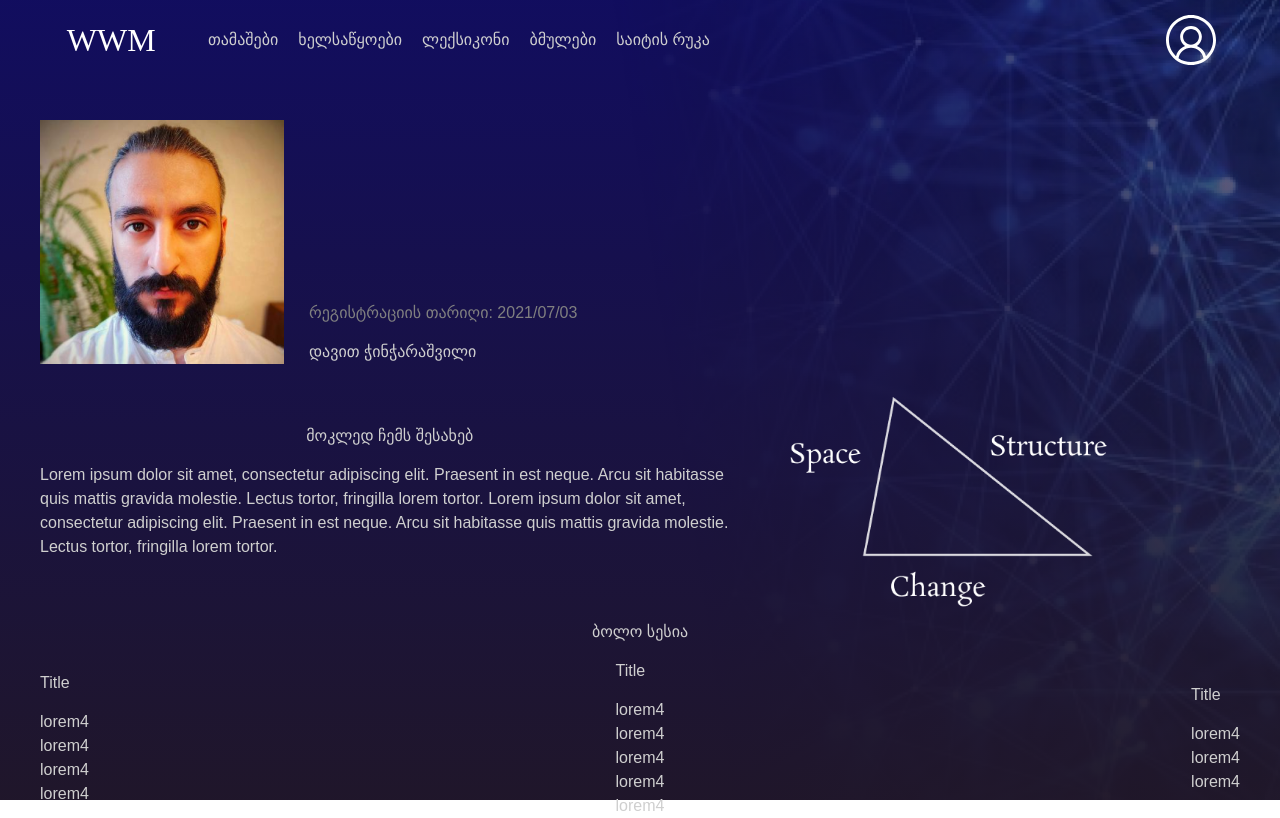
After one commit to davidunilab/davidunilab.wwm, a PHP site: page /profile.php in a window 1280 px wide. The commit adds this page. Run offline with PHP 8.4, Linux system fonts and the light colour scheme; some web fonts are replaced.

Commit message:
added fullscreen

```diff
--- a/css/style.css
+++ b/css/style.css
@@ -15,6 +15,11 @@ html, body, div, span, applet, object, iframe, h1, h2, h3, h4, h5, h6, p, blockq
   font-size: 100%;
   font: inherit;
   vertical-align: baseline;
+  color: #cfcfcf;
+}
+
+h1, h2, h3, h4, h5, h6 {
+  margin-bottom: 15px;
 }
 
 /* HTML5 display-role reset for older browsers */
@@ -23,7 +28,7 @@ article, aside, details, figcaption, figure, footer, header, hgroup, menu, nav,
 }
 
 body {
-  line-height: 1;
+  line-height: 1.5;
 }
 
 ol, ul {
@@ -53,8 +58,17 @@ a {
   text-decoration: none;
 }
 
+.text-center {
+  text-align: center;
+}
+
+.text-right {
+  text-align: right;
+}
+
 .container {
-  max-width: 1440px;
+  max-width: 2000px;
+  width: 100%;
   margin: 0 auto;
   position: relative;
 }
@@ -74,6 +88,7 @@ body {
   background-color: black;
   background-size: cover;
   width: 100%;
+  min-height: 100vh;
   height: 700px;
 }
 
@@ -106,17 +121,26 @@ header nav div {
   -webkit-box-pack: justify;
       -ms-flex-pack: justify;
           justify-content: space-between;
-  width: 50%;
+  -webkit-box-align: center;
+      -ms-flex-align: center;
+          align-items: center;
 }
 
 header nav ul {
   display: -webkit-box;
   display: -ms-flexbox;
   display: flex;
+  -webkit-box-align: center;
+      -ms-flex-align: center;
+          align-items: center;
+  margin-left: 50px;
 }
 
 header nav ul li {
   margin-right: 20px;
+  min-width: -webkit-fit-content;
+  min-width: -moz-fit-content;
+  min-width: fit-content;
 }
 
 header nav ul li a {
@@ -195,7 +219,6 @@ header .site_name {
       justify-content: space-around;
   position: relative;
   top: 150px;
-  padding: 0 40px;
 }
 
 #structure section .container div, #space section .container div, #change section .container div {
@@ -314,4 +337,16 @@ header .site_name {
   width: 70%;
   margin-right: 50px;
 }
+
+#profile .last-session {
+  display: -webkit-box;
+  display: -ms-flexbox;
+  display: flex;
+  -webkit-box-pack: justify;
+      -ms-flex-pack: justify;
+          justify-content: space-between;
+  -webkit-box-align: center;
+      -ms-flex-align: center;
+          align-items: center;
+}
 /*# sourceMappingURL=style.css.map */
--- /dev/null
+++ b/partitions/header.php
@@ -0,0 +1,15 @@
+<html lang="en">
+
+<head>
+  <meta charset="UTF-8">
+  <meta http-equiv="X-UA-Compatible"
+    content="IE=edge">
+  <meta name="viewport"
+    content="width=device-width, initial-scale=1.0">
+  <title>Wonder Wonder Of Mathematics</title>
+  <link rel="stylesheet" href="css/style.css">
+  <link rel="stylesheet"
+    href="//cdn.web-fonts.ge/fonts/bpg-glaho-bold/css/bpg-glaho-bold.min.css">
+</head>
+
+<body>
--- /dev/null
+++ b/partitions/nav.php
@@ -0,0 +1,33 @@
+<?="\n\n"?>
+<header>
+    <div class='container'>
+      <div class='background'></div>
+      <nav>
+        <div>
+          <div class='logo'>
+              <a href="/"><img src="images/logo.svg" alt="Logo"></a>
+          </div>
+          <ul>
+            <li><a href="javascript:void;">თამაშები</a></li>
+            <li><a href="javascript:void;">ხელსაწყოები</a></li>
+            <li><a href="javascript:void;">ლექსიკონი</a></li>
+            <li><a href="javascript:void;">ბმულები</a></li>
+            <li><a href="javascript:void;">საიტის რუკა</a></li>
+          </ul>
+      </div>
+        <a href="profile.php">
+            <img class='profile'src='images/profile.svg'>
+        </a>
+      </nav>
+
+
+      <?php
+      $url = parse_url($_SERVER['REQUEST_URI']);
+
+
+      if (strlen($url["path"]) < 3){
+          print("<div class='site_name'>მათემატიკის საოცარი სამყარო</div>\n");
+      }?>
+    </div>
+  </header>
+  <?="\n\n"?>
--- /dev/null
+++ b/profile.php
@@ -0,0 +1,60 @@
+
+<?php include_once ("partitions/header.php");?>
+<div id="profile">
+ <?php include_once ("partitions/nav.php");?>
+        <section>
+            <div class="container">
+                <div class="profile_info">
+                    <img src="images/Profile_Picture.png" alt="Profile Picture">
+                    <div>
+                        <p class="registred">რეგისტრაციის თარიღი: 2021/07/03</p>
+                        <p class="fullname">დავით ჭინჭარაშვილი</p>
+                    </div>
+                </div>
+            </div>
+
+        </section>
+
+        <section>
+            <div class="bio">
+                <div class="bio-text">
+                    <h1 class="text-center">მოკლედ ჩემს შესახებ</h1>
+                    <p>
+                       Lorem ipsum dolor sit amet, consectetur adipiscing elit. Praesent in est neque. Arcu sit habitasse quis mattis gravida molestie. Lectus tortor, fringilla lorem tortor. Lorem ipsum dolor sit amet, consectetur adipiscing elit. Praesent in est neque. Arcu sit habitasse quis mattis gravida molestie. Lectus tortor, fringilla lorem tortor.
+                    </p>
+                </div>
+                <div class="triangle">
+                    <img src="images/Triangle.png" alt="State Triangle">
+                </div>
+            </div>
+        </section>
+
+        <section >
+            <h1 class="text-center">ბოლო სესია</h1>
+            <div class="last-session">
+                <div>
+                    <h2>Title</h2>
+                    <p>lorem4</p>
+                    <p>lorem4</p>
+                    <p>lorem4</p>
+                    <p>lorem4</p>
+                </div>
+                <div>
+                    <h2>Title</h2>
+                    <p>lorem4</p>
+                    <p>lorem4</p>
+                    <p>lorem4</p>
+                    <p>lorem4</p>
+                    <p>lorem4</p>
+                </div>
+                <div>
+                    <h2>Title</h2>
+                    <p>lorem4</p>
+                    <p>lorem4</p>
+                    <p>lorem4</p>
+                </div>
+            </div>
+        </section>
+</div>
+</body>
+</html>
--- /dev/null
+++ b/scss/_framework.scss
@@ -0,0 +1,7 @@
+.text-center{
+    text-align: center;
+}
+
+.text-right{
+    text-align: right;
+}
--- a/scss/_main.scss
+++ b/scss/_main.scss
@@ -1,6 +1,8 @@
 
 .container {
-    max-width: 1440px;
+    // max-width: 1440px;
+    max-width: 2000px;
+    width:100%;
     margin: 0 auto;
     position: relative;
   }
@@ -23,6 +25,7 @@ body{
     background-color: black;
     background-size: cover;
     width: 100%;
+    min-height: 100vh;
     height: 700px;
   }
   header {
@@ -39,12 +42,15 @@ body{
       div{
         display: flex;
         justify-content: space-between;
-        width:50%;
+        align-items: center;
       }
       ul {
         display: flex;
+        align-items: center;
+        margin-left: 50px;
         li {
           margin-right: 20px;
+          min-width: fit-content;
           a {
             color: $white;
           }
--- a/scss/_profile.scss
+++ b/scss/_profile.scss
@@ -46,6 +46,11 @@
         }
     }
 
+    .last-session{
+        display: flex;
+        justify-content: space-between;
+        align-items: center;
+    }
 
 
   }
--- a/scss/_reset.scss
+++ b/scss/_reset.scss
@@ -9,15 +9,20 @@ html, body, div, span, applet, object, iframe, h1, h2, h3, h4, h5, h6, p, blockq
     border: 0;
     font-size: 100%;
     font: inherit;
-    vertical-align: baseline; }
+    vertical-align: baseline;
+    color:$white;
+  }
 
+  h1, h2, h3, h4, h5, h6{
+    margin-bottom: 15px;
+  }
   /* HTML5 display-role reset for older browsers */
 
   article, aside, details, figcaption, figure, footer, header, hgroup, menu, nav, section {
     display: block; }
 
   body {
-    line-height: 1; }
+    line-height: 1.5; }
 
   ol, ul {
     list-style: none; }
--- a/scss/_structure.scss
+++ b/scss/_structure.scss
@@ -15,7 +15,7 @@
       justify-content: space-around;
       position: relative;
       top: 150px;
-      padding: 0 40px;
+      // padding: 0 40px;
       div{
         padding: 0 20px;
       }
--- a/scss/style.scss
+++ b/scss/style.scss
@@ -5,8 +5,11 @@
 /* CHANGE */
 /* PROFILE */
 
+
+
 @import "./vars";
 @import "./reset";
+@import "./framework";
 @import "./main";
 @import "./structure";
 @import "./space";
```
Also changed, not shown: change.php (renamed from change.html, +3 -50 lines), index.html (deleted, +0 -60 lines), index.php (added, +25 -0 lines), profile.html (deleted, +0 -81 lines), space.php (renamed from space.html, +3 -50 lines), structure.php (renamed from structure.html, +3 -50 lines), partitions/footer.php (added), 1 other file.
